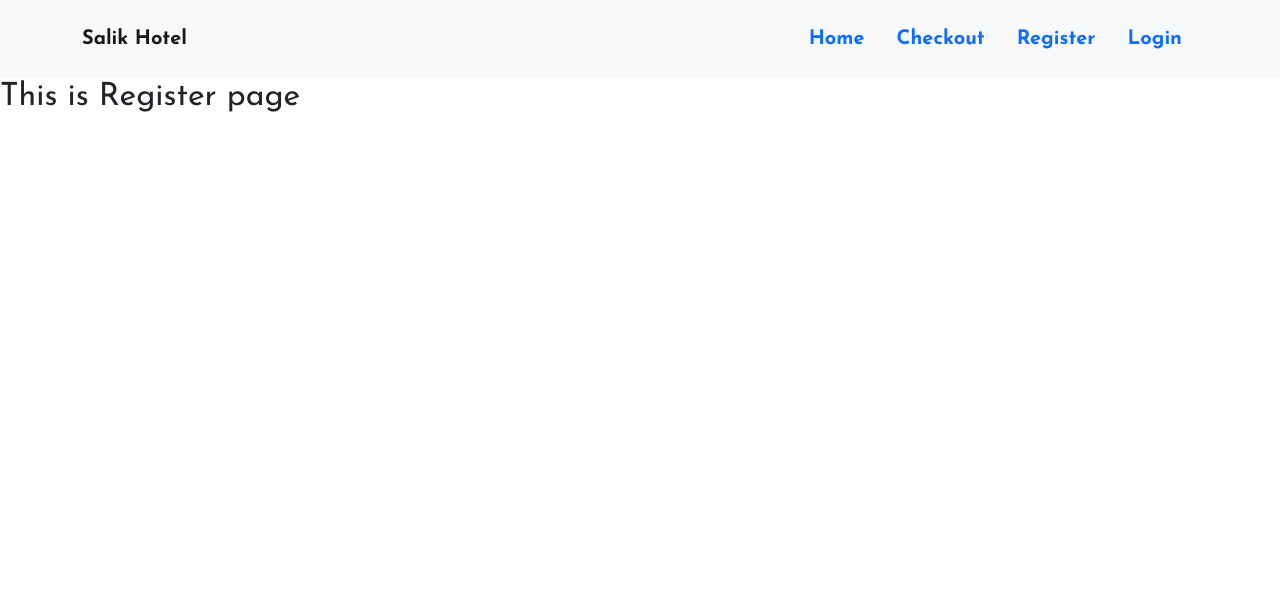
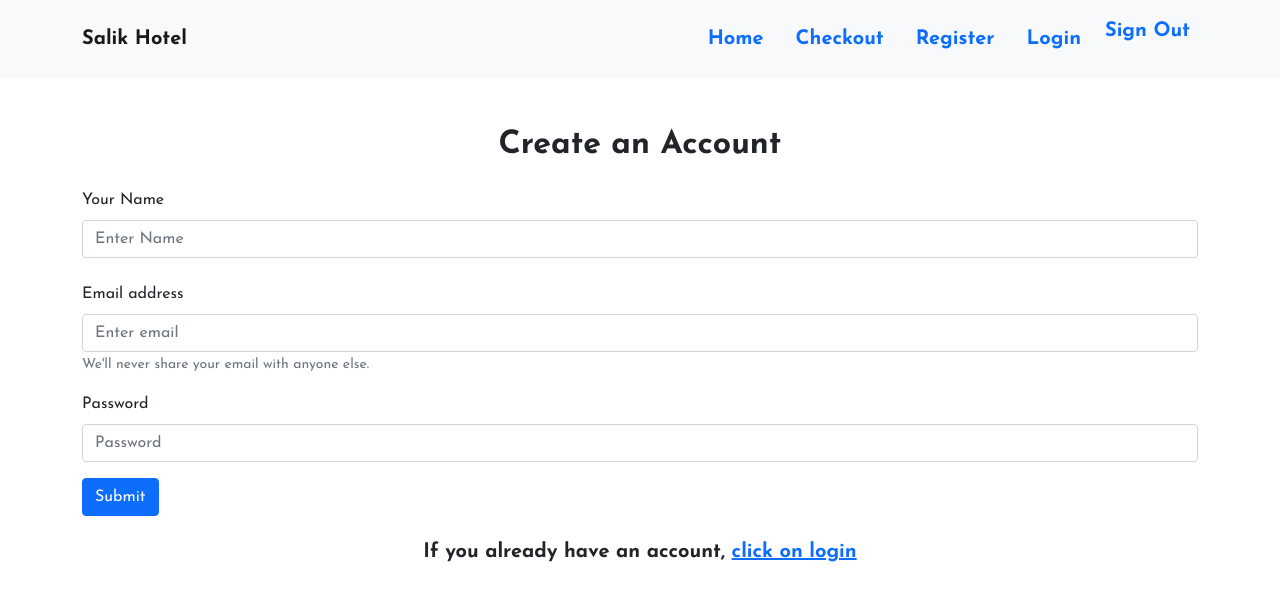
Before and after one commit to Salikur6/react-hotel-authentication-practice, a React (Create React App) app: page /register in a window 1280 px wide. Shown: the top 600 px of the page. Built offline with nearby package versions, Linux system fonts and the light colour scheme; no server answers; sample sign-in values are in the browser's storage.

Commit message:
login & register system and page designed also protected checkout page for login user setup

```diff
--- a/package.json
+++ b/package.json
@@ -11,6 +11,7 @@
     "react": "^18.0.0",
     "react-bootstrap": "^2.2.3",
     "react-dom": "^18.0.0",
+    "react-firebase-hooks": "^5.0.3",
     "react-router-dom": "^6.3.0",
     "react-scripts": "5.0.1",
     "web-vitals": "^2.1.4"
--- a/src/App.js
+++ b/src/App.js
@@ -6,6 +6,7 @@ import Home from './Home/Home/Home';
 import Login from './Login/Login';
 import NotFound from './NotFound/NotFound';
 import Register from './Register/Register';
+import RequiredAuth from './RequiredAuth';
 
 function App() {
   return (
@@ -13,7 +14,11 @@ function App() {
       <Header></Header>
       <Routes>
         <Route path='/' element={<Home></Home>}></Route>
-        <Route path='/checkout' element={<Checkout></Checkout>}></Route>
+        <Route path='/checkout' element={
+          <RequiredAuth>
+            <Checkout></Checkout>
+          </RequiredAuth>
+        }></Route>
         <Route path='/register' element={<Register></Register>}></Route>
         <Route path='/login' element={<Login></Login>}></Route>
         <Route path='*' element={<NotFound></NotFound>}></Route>
--- a/src/Home/Header/Header.js
+++ b/src/Home/Header/Header.js
@@ -1,12 +1,38 @@
-import React from 'react';
+import { onAuthStateChanged, signOut } from 'firebase/auth';
+import React, { useEffect, useState } from 'react';
 import { Link } from 'react-router-dom';
+import auth from '../../firebase.init';
 
 const Header = () => {
+    const [user, setUser] = useState('');
+    console.log(user)
+
+    useEffect(() => {
+        onAuthStateChanged(auth, (user) => {
+
+            setUser(user);
+
+        })
+    }, [])
+
+
+    const handleSignOut = () => {
+        signOut(auth)
+            .then(() => {
+                console.log('You are Sign Out From This Site')
+
+            }).catch(error => {
+                console.log(error.message)
+            })
+    }
+
     return (
         <>
             <div className="App">
                 <nav className="navbar navbar-expand-lg navbar-light bg-light">
                     <div className="container">
+
+
                         <Link to='/' className="navbar-brand fw-bold fw-bold">Salik Hotel</Link>
                         <button className="navbar-toggler" type="button" data-bs-toggle="collapse" data-bs-target="#navbarSupportedContent" aria-controls="navbarSupportedContent" aria-expanded="false" aria-label="Toggle navigation">
                             <span className="navbar-toggler-icon"></span>
@@ -33,6 +59,19 @@ const Header = () => {
 
                                     <Link to='/login' className='nav-link text-primary fw-bold p-3 fs-5'>Login</Link>
 
+                                    {/* {
+                                        user?.uid ? <button className='nav-link text-primary fw-bold bg-light border-0 fs-5' onClick={handleSignOut}>Sign Out</button> : <Link to='/login' className='nav-link text-primary fw-bold p-3 fs-5'>Login</Link>
+                                    } */}
+
+
+
+                                </li>
+
+                                <li className="nav-item">
+
+                                    {
+                                        user?.uid && <button className='nav-link text-primary fw-bold bg-light border-0 fs-5' onClick={handleSignOut}>Sign Out</button>
+                                    }
                                 </li>
 
                             </ul>
--- a/src/Login/Login.js
+++ b/src/Login/Login.js
@@ -1,12 +1,20 @@
-import { createUserWithEmailAndPassword, signInWithPopup } from 'firebase/auth';
-import React, { useState } from 'react';
+import { GoogleAuthProvider, onAuthStateChanged, signInWithEmailAndPassword, signInWithPopup } from 'firebase/auth';
+import React, { useEffect, useState } from 'react';
 import { Button, Form } from 'react-bootstrap';
+import { Link, useLocation, useNavigate } from 'react-router-dom';
 import auth from '../firebase.init';
 
-// const googleProvider = new GoogleAuthProvider();
+const googleProvider = new GoogleAuthProvider();
+
 const Login = () => {
     const [email, setEmail] = useState('');
     const [password, setPassword] = useState('');
+    const [user, setUser] = useState({});
+    const [error, setError] = useState('');
+    let navigate = useNavigate();
+    let location = useLocation();
+
+    let from = location.state?.from?.pathname || "/";
 
     const handleEmail = (event) => {
         setEmail(event.target.value);
@@ -16,43 +24,76 @@ const Login = () => {
         setPassword(event.target.value)
     }
 
+    useEffect(() => {
+        onAuthStateChanged(auth, (user) => {
+            setUser(user);
+        })
+    }, [])
+
     const handleSubmit = (event) => {
         event.preventDefault();
 
-        createUserWithEmailAndPassword(auth, email, password)
+        signInWithEmailAndPassword(auth, email, password)
             .then(result => {
                 const user = result.user;
+                setUser(user)
+                navigate(from, { replace: true });
             }).catch(error => {
                 const errorMessage = error.message;
                 console.log(errorMessage);
+                setError(errorMessage);
             })
+
+
+    }
+
+
+    const handleGoogleBtn = () => {
+        signInWithPopup(auth, googleProvider)
+            .then(result => {
+                const user = result.user;
+                console.log(user)
+                navigate(from, { replace: true });
+            }).catch(error => {
+                const errorMessage = error.message;
+                console.log(errorMessage);
+                setError(errorMessage);
+            })
+
     }
 
     return (
-        <div className='container my-5'>
+        <div className='container mt-5'>
+
+            <h2 className='mb-4 fw-bold text-center'>Login to your account</h2>
+
+            {user?.uid ? <h2 className='fw-bold text-center text-danger'>{user.displayName} is Logged in</h2> : ''}
             <Form onSubmit={handleSubmit}>
+
+
                 <Form.Group className="mb-3" controlId="formBasicEmail">
                     <Form.Label>Email address</Form.Label>
                     <Form.Control onBlur={handleEmail} type="email" placeholder="Enter email" />
-                    <Form.Text className="text-muted">
-                        We'll never share your email with anyone else.
-                    </Form.Text>
+
                 </Form.Group>
 
                 <Form.Group className="mb-3" controlId="formBasicPassword">
                     <Form.Label>Password</Form.Label>
                     <Form.Control onBlur={handlePassword} type="password" placeholder="Password" />
                 </Form.Group>
-                <Form.Group className="mb-3" controlId="formBasicCheckbox">
-                    <Form.Check type="checkbox" label="Check me out" />
-                </Form.Group>
-                <Button variant="primary" type="submit">
+
+                {error ? <h5 className='text-danger fw-bold my-4'>{error}</h5> : ''}
+                <Button variant="primary" type="submit" className='mt-3'>
                     Submit
                 </Button>
+
+                <h5 className='mt-4 text-center fw-bold'>If you don't have an account, <Link to='/register'>click on Register.</Link></h5>
             </Form>
 
-            <div>
-                <button className='mt-5 btn btn-danger text-white fw-bold'>Sign in with Google</button>
+            <div className='text-center'>
+                <button onClick={handleGoogleBtn} className='mt-5 btn btn-danger text-white fw-bold '>Sign in with Google</button>
+
+
             </div>
         </div>
     );
--- a/src/Register/Register.js
+++ b/src/Register/Register.js
@@ -1,9 +1,89 @@
-import React from 'react';
+import React, { useState } from 'react';
+import { Button, Form } from 'react-bootstrap';
+import { useCreateUserWithEmailAndPassword } from 'react-firebase-hooks/auth'
+import { Link } from 'react-router-dom';
+import auth from '../firebase.init';
 
 const Registar = () => {
+    const [name, setName] = useState('');
+    const [email, setEmail] = useState('');
+    const [password, setPassword] = useState('');
+    const [customError, setCustomError] = useState('');
+
+    console.log(name)
+
+    const [createUserWithEmailAndPassword, error] = useCreateUserWithEmailAndPassword(auth);
+
+
+
+
+    const handleName = event => {
+        setName(event.target.value);
+    }
+
+    const handleEmail = event => {
+        setEmail(event.target.value);
+    }
+
+    const handlePassword = event => {
+        setPassword(event.target.value);
+    }
+
+
+    const handleSubmit = (event) => {
+        event.preventDefault();
+
+        createUserWithEmailAndPassword(email, password);
+
+        if (name === '') {
+            setCustomError('Please Fill the input box.')
+        } else {
+            setCustomError('');
+        }
+
+
+
+    }
+
+
+
+
+
     return (
-        <div>
-            <h2>This is Register page</h2>
+
+        <div className='container my-5'>
+            <h2 className='mb-4 fw-bold text-center'>Create an Account</h2>
+            <Form onSubmit={handleSubmit}>
+                <Form.Group className="mb-4">
+                    <Form.Label>Your Name</Form.Label>
+                    <Form.Control onBlur={handleName} type="text" placeholder="Enter Name" />
+                    {customError && <h6 className='text-danger'>{customError}</h6>}
+                </Form.Group>
+
+                <Form.Group className="mb-3" controlId="formBasicEmail">
+                    <Form.Label>Email address</Form.Label>
+                    <Form.Control onBlur={handleEmail} type="email" placeholder="Enter email" />
+                    <Form.Text className="text-muted">
+                        We'll never share your email with anyone else.
+                    </Form.Text>
+                </Form.Group>
+
+                <Form.Group className="mb-3" controlId="formBasicPassword">
+                    <Form.Label>Password</Form.Label>
+                    <Form.Control onBlur={handlePassword} type="password" placeholder="Password" />
+                </Form.Group>
+
+
+                {error ? <h5 className='text-danger'>{error?.message}</h5> : ''}
+
+                <Button variant="primary" type="submit">
+                    Submit
+                </Button>
+
+                <h5 className='my-4 fw-bold text-center'>If you already have an account, <Link to='/login'>click on login</Link></h5>
+            </Form>
+
+
         </div>
     );
 };
--- /dev/null
+++ b/src/RequiredAuth.js
@@ -0,0 +1,17 @@
+import React from 'react';
+import { useAuthState } from 'react-firebase-hooks/auth';
+import { Navigate, useLocation } from 'react-router-dom';
+import auth from './firebase.init';
+
+const RequiredAuth = ({ children }) => {
+    const [user] = useAuthState(auth);
+    const location = useLocation();
+
+    if (!user) {
+        return <Navigate to="/login" state={{ from: location }} replace />;
+    }
+
+    return children
+};
+
+export default RequiredAuth;
```
Also changed, not shown: 1 other file (tests, documents, lock files or other folders).
